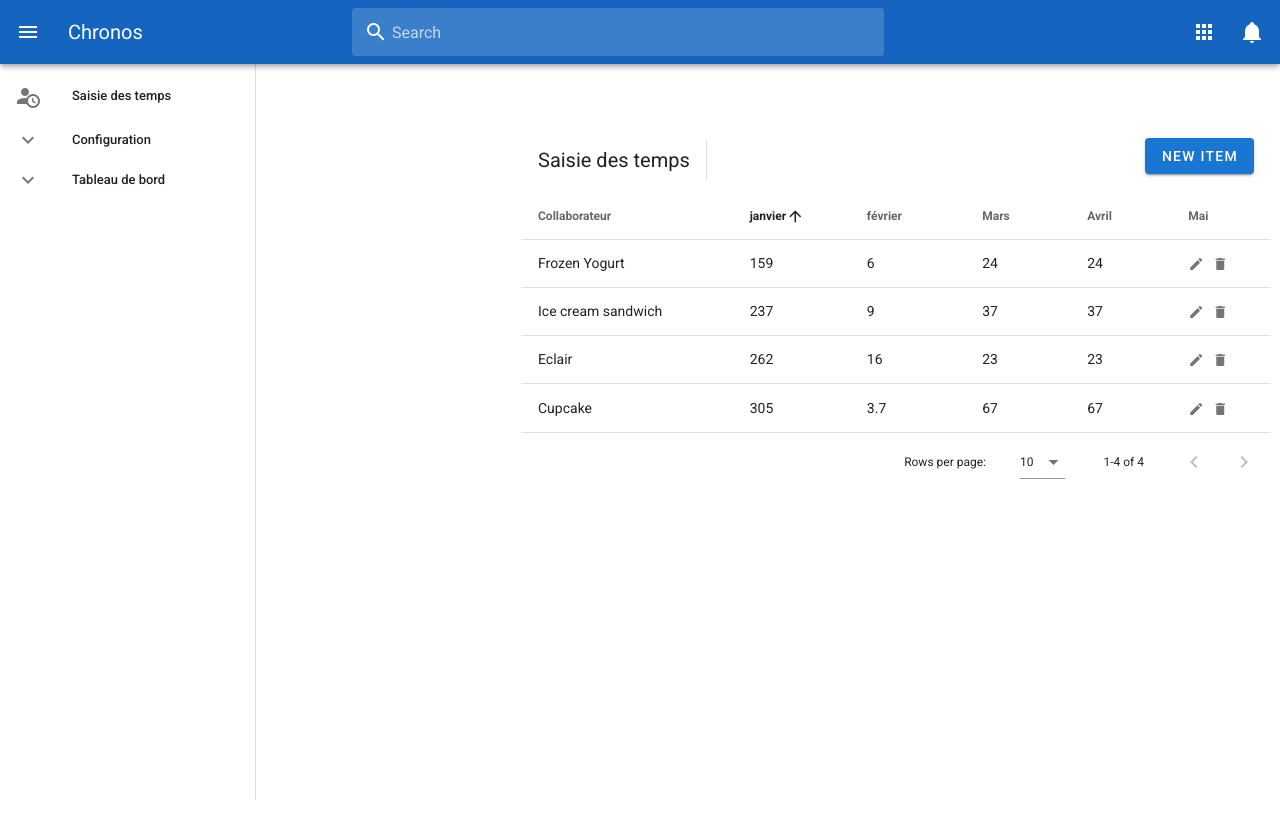
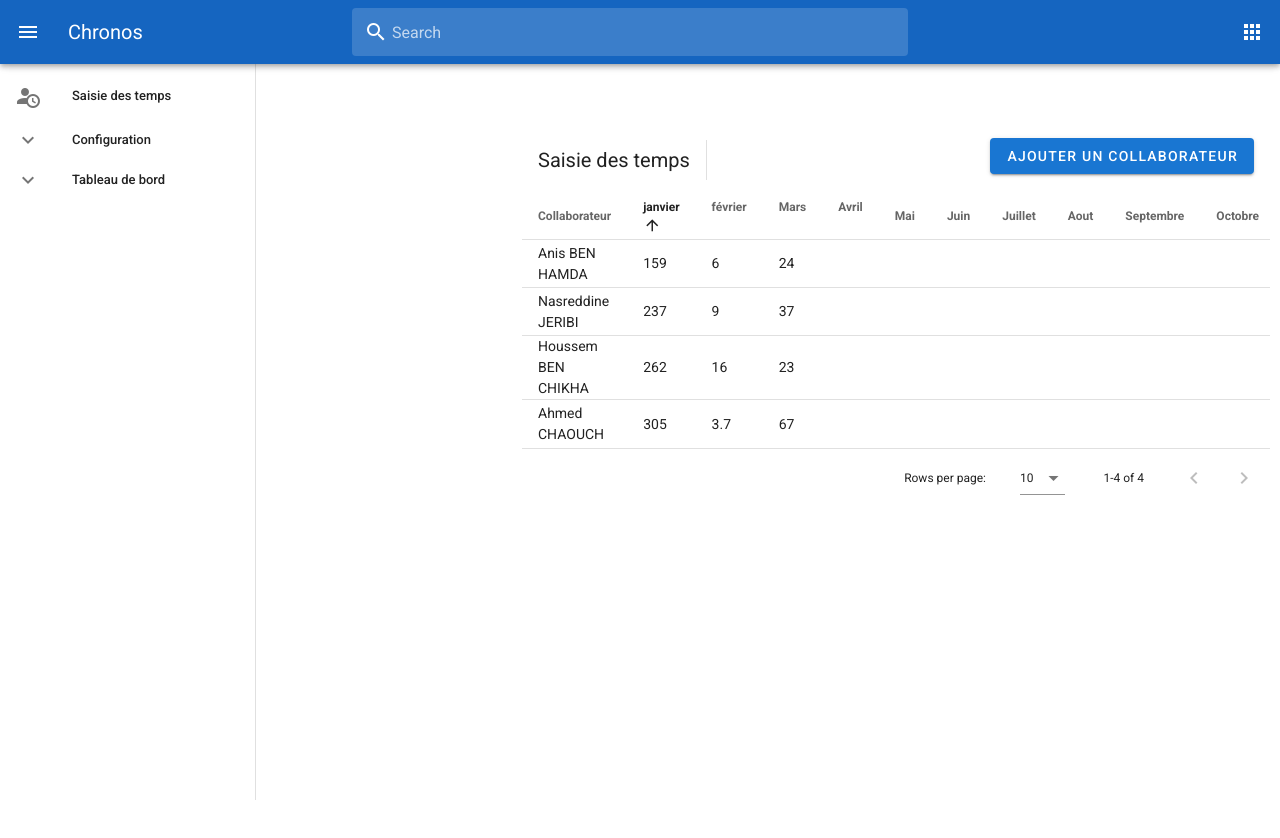
Before and after one commit to zilliw/budget-poc, a Vue app in the folder web-ui/: page /themenu in a window 1280 px wide. Shown: the top 838 px of the page. Built offline with nearby package versions, Linux system fonts and the light colour scheme.

Commit message:
little update

```diff
--- a/web-ui/src/views/TheMenu.vue
+++ b/web-ui/src/views/TheMenu.vue
@@ -99,9 +99,6 @@
       <v-btn icon>
         <v-icon>mdi-apps</v-icon>
       </v-btn>
-      <v-btn icon>
-        <v-icon>mdi-bell</v-icon>
-      </v-btn>
     </v-app-bar>
     <v-main>
 
--- a/web-ui/src/views/Timesheet.vue
+++ b/web-ui/src/views/Timesheet.vue
@@ -22,7 +22,7 @@
               class="mb-2"
               v-bind="attrs"
               v-on="on"
-            >New Item</v-btn>
+            >Ajouter un collaborateur</v-btn>
           </template>
           <v-card>
             <v-card-title>
@@ -33,7 +33,7 @@
               <v-container>
                 <v-row>
                   <v-col cols="12" sm="6" md="4">
-                    <v-text-field v-model="editedItem.name" label="Dessert name"></v-text-field>
+                    <v-text-field v-model="editedItem.name" label="Nom du collaborateur"></v-text-field>
                   </v-col>
                   <v-col cols="12" sm="6" md="4">
                     <v-text-field v-model="editedItem.calories" label="Calories"></v-text-field>
@@ -95,8 +95,15 @@
         { text: 'janvier', value: 'calories' },
         { text: 'février', value: 'fat' },
         { text: 'Mars', value: 'carbs' },
-        { text: 'Avril', value: 'carbs' },
-        { text: 'Mai', value: 'actions', sortable: false },
+        { text: 'Avril', value: 'avril' },
+        { text: 'Mai', value: 'mai', sortable: false },
+        { text: 'Juin', value: 'juin', sortable: false },
+        { text: 'Juillet', value: 'juil', sortable: false },
+        { text: 'Aout', value: 'auot', sortable: false },
+        { text: 'Septembre', value: 'sep', sortable: false },
+        { text: 'Octobre', value: 'octb', sortable: false },
+        { text: 'Novembre', value: 'nov', sortable: false },
+        { text: 'Décembre', value: 'dec', sortable: false },
       ],
       desserts: [],
       editedIndex: -1,
@@ -130,25 +137,25 @@
       initialize () {
         this.desserts = [
           {
-            name: 'Frozen Yogurt',
+            name: 'Anis BEN HAMDA',
             calories: 159,
             fat: 6.0,
             carbs: 24,
           },
           {
-            name: 'Ice cream sandwich',
+            name: 'Nasreddine JERIBI',
             calories: 237,
             fat: 9.0,
             carbs: 37,
           },
           {
-            name: 'Eclair',
+            name: 'Houssem BEN CHIKHA',
             calories: 262,
             fat: 16.0,
             carbs: 23,
           },
           {
-            name: 'Cupcake',
+            name: 'Ahmed CHAOUCH',
             calories: 305,
             fat: 3.7,
             carbs: 67,
```
